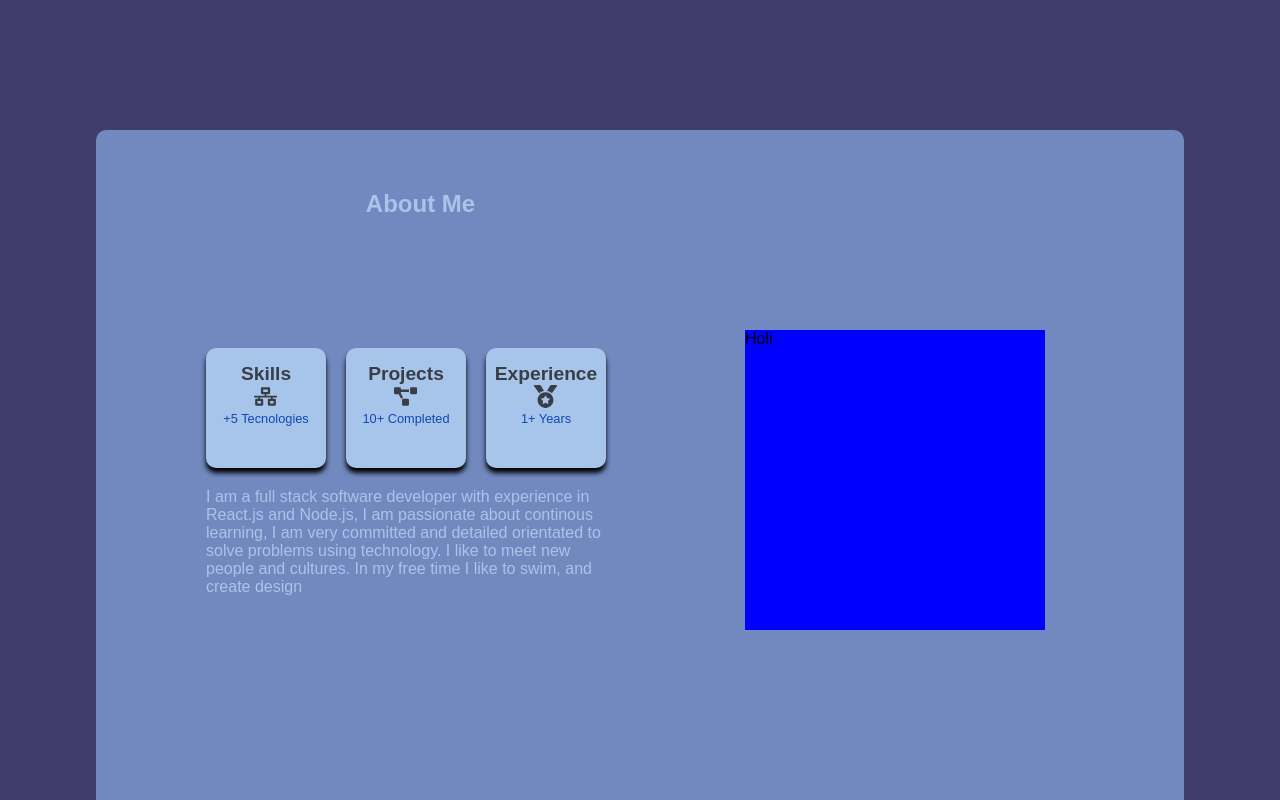
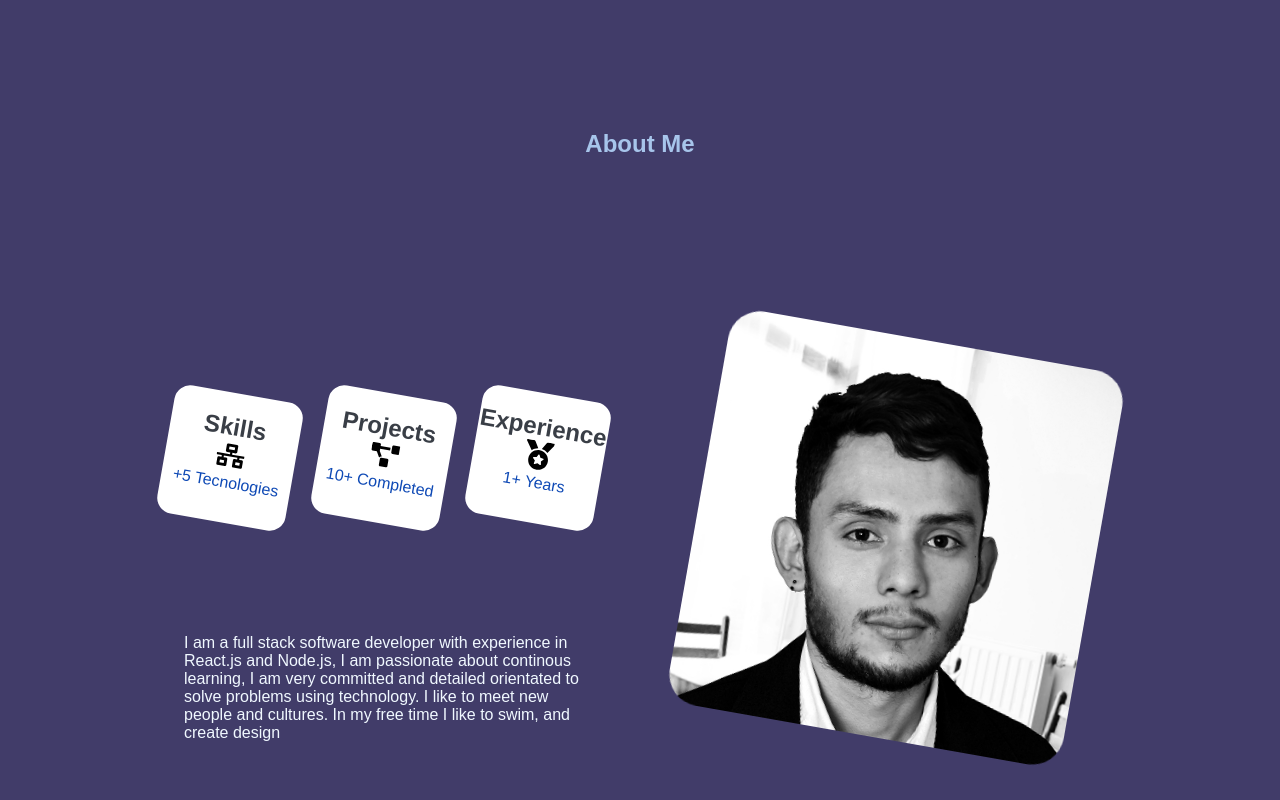
Before and after one commit to jonathanedd/Portafolio, a React (Create React App) app: page / in a window 1280 px wide. Shown: the part 720-1520 px from the top of the page. Built offline with nearby package versions, Linux system fonts and the light colour scheme.

Commit message:
Fixed grid columns and row

```diff
--- a/src/components/AboutMe.js
+++ b/src/components/AboutMe.js
@@ -9,13 +9,15 @@ import {
   Tittle,
 } from "../styles/AboutMe.styles";
 
+import aboutImg from "../styles/images/about-img.jpg";
+
 const Projects = () => {
   return (
     <>
+      <Tittle>About Me</Tittle>
       <Container>
         <IconContext.Provider value={{ style: { fontSize: "1.8em" } }}>
-          <Tittle>About Me</Tittle>
-
+          <div className="about_container">
             <Cards>
               <div>
                 <h2>Skills</h2>
@@ -34,6 +36,12 @@ const Projects = () => {
               </div>
             </Cards>
 
+            <Galery>
+              <div>
+                <img src={aboutImg} alt="" />
+              </div>
+            </Galery>
+
             <Paragraph>
               <p>
                 I am a full stack software developer with experience in React.js
@@ -43,8 +51,7 @@ const Projects = () => {
                 time I like to swim, and create design
               </p>
             </Paragraph>
-
-          <Galery>Holi</Galery>
+          </div>
         </IconContext.Provider>
       </Container>
     </>
--- a/src/styles/AboutMe.styles.js
+++ b/src/styles/AboutMe.styles.js
@@ -1,21 +1,43 @@
 import styled from "styled-components";
 
 export const Container = styled.div`
-  background-color: #7189bf;
+  /* background-color: #7189bf;
 
   width: 85%;
   display: flex;
   flex-direction: column;
-  flex-wrap: wrap;
+  flex-wrap: nowrap;
   margin: auto;
-  height: 100vh;
-  border-radius: 10px;
+  height: 90vh;
+  border-radius: 10px; */
+
+  .about_container {
+    display: grid;
+    grid-template-columns: 50% 20%;
+    grid-template-rows: 50% 40%;
+    gap: 15%;
+    margin: auto;
+    width: 80%;
+
+    height: 100vh;
+    border-radius: 2rem;
+    padding-top: 100px;
+    background: linear-gradient(
+      45deg,
+      transparent,
+      var(--color-primary),
+      transparent
+    );
+    place-items: center;
+  }
 `;
 
 export const Tittle = styled.h1`
   font-size: 1.5rem;
   color: #a7c5eb;
-  padding-top: 60px;
+  margin-top: 60px;
+  text-align: center;
+  margin: auto;
 
   @media only screen and (max-width: 600px) {
     padding-top: 0;
@@ -24,11 +46,10 @@ export const Tittle = styled.h1`
 `;
 
 export const Cards = styled.div`
-  color: #393e46;
-  display: flex;
-  width: fit-content;
-  margin-left: 90px;
-  margin-top: 130px;
+  display: grid;
+  grid-template-columns: repeat(3, 1fr);
+  gap: 1.5rem;
+  margin: auto;
 
   @media only screen and (max-width: 600px) {
     margin: auto;
@@ -37,13 +58,12 @@ export const Cards = styled.div`
   }
 
   div {
-    width: 120px;
-    height: 120px;
-    background-color: #a7c5eb;
-    border-radius: 10px;
-    box-shadow: 0px 5px 5px rgb(0, 0, 0);
-    font-size: 0.8rem;
-    margin-left: 20px;
+    background-color: white;
+    border-radius: 1rem;
+    width: 130px;
+    height: 130px;
+    text-align: center;
+    transform: rotate(10deg);
 
     @media only screen and (max-width: 600px) {
       margin: 5px;
@@ -55,12 +75,16 @@ export const Cards = styled.div`
   }
   h2 {
     color: #393e46;
-    padding-top: 15px;
+    padding-top: 20px;
   }
   div:hover {
-    background-color: #0e49b5;
+    background-color: blue;
     transform: translateY(-8%);
     color: #a7c5eb;
+    transform: rotate(0deg);
+    cursor: pointer;
+    cursor: hand;
+
     h2 {
       color: #a7c5eb;
     }
@@ -71,14 +95,15 @@ export const Cards = styled.div`
 `;
 
 export const Paragraph = styled.p`
-  width: 400px;
-  height: min-content;
-  color: #a7c5eb;
-  margin-left: 110px;
-  text-align: start;
-  margin-top: 20px;
-  display: flex;
-  flex-wrap: wrap;
+  display: grid;
+  grid-template-columns: auto;
+
+  margin-bottom: 500px;
+  p {
+    color: aliceblue;
+    text-align: left;
+    width: 400px;
+  }
 
   @media only screen and (max-width: 600px) {
     width: 100%;
@@ -90,17 +115,27 @@ export const Paragraph = styled.p`
 
 export const Galery = styled.div`
   background-color: blue;
-  width: 300px;
-  height: 300px;
-  display: flex;
-  margin-top: 200px;
+  width: 400px;
+  height: 400px;
+margin-top: 160px;
+  border-radius: 2rem;
+  overflow: hidden;
+  transform: rotate(10deg);
+
+  img {
+    width: 400px;
+    background-position: 2;
+
+  }
+
+  :hover {
+    transform: rotate(0deg);
+  }
 
   @media only screen and (max-width: 600px) {
     width: 300px;
     height: 200px;
     margin: auto;
     display: flex;
-    flex-direction: column;
-    flex-wrap: wrap;
   }
 `;
--- a/src/styles/home.css
+++ b/src/styles/home.css
@@ -96,6 +96,8 @@ margin: 0;
   .download-cv:hover{
     transform: translateY(-8%);
     background-color:#0E49B5 ;
+    cursor: pointer;
+    cursor: hand;
 
     box-shadow: 0px 3px 3px rgb(0, 0, 0 );
   }
@@ -108,6 +110,13 @@ border-radius: 5px;
 height: 30px;
 width: 90px;
 
+  }
+
+  .lets-talk:hover{
+    cursor: pointer;
+    cursor:hand;
+    transform: translateY(-8%);
+    box-shadow: 0px 3px 3px rgb(0, 0, 0 );
   }
 
   .profile-pic{
```
Also changed, not shown: src/styles/images/about-img.jpg (added). Lines whose indentation alone changed are shown as unchanged.
